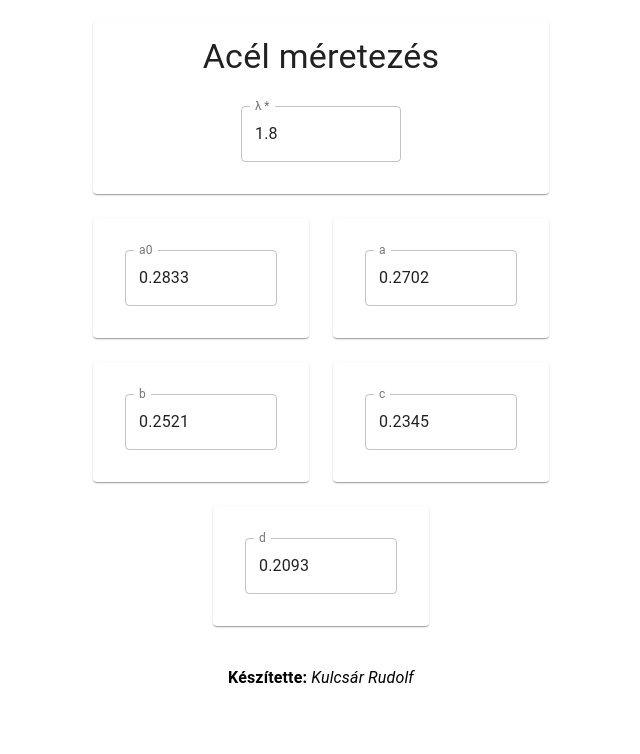
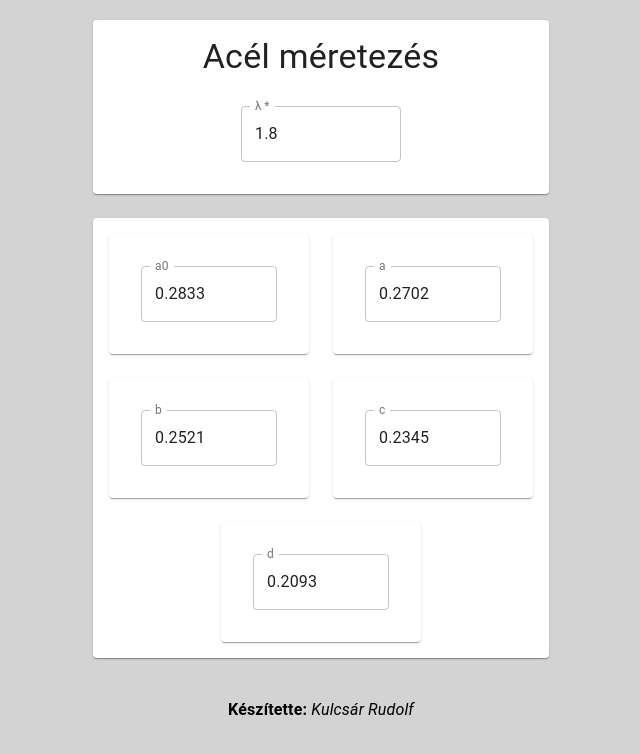
Before and after one commit to kulcsarrudolf/acel-meretezes, a React (Create React App) app: page / in a window 1280 px wide. Shown: the top 754 px of the page, without its empty margins (319-959 px from the left). Built offline with nearby package versions, Linux system fonts and the light colour scheme.

Commit message:
Minor Updates

```diff
--- a/public/index.html
+++ b/public/index.html
@@ -22,6 +22,12 @@
       Learn how to configure a non-root public URL by running `npm run build`.
     -->
   <title>Acél méretezés</title>
+
+  <style>
+    body {
+      background-color: lightgray;
+    }
+  </style>
 </head>
 
 <body>
--- a/src/App.tsx
+++ b/src/App.tsx
@@ -72,6 +72,16 @@ function App() {
           </Paper>
         </Grid>
         {isValidInput && (
+          <Grid item xs={12} justifyContent="center" alignItems="center">
+            <Paper className={classes.paper}>
+              <Grid
+                container
+                direction="row"
+                justifyContent="center"
+                alignItems="center"
+                spacing={3}
+              >
+                {/* {isValidInput && ( */}
                 <>
                   {['a0', 'a', 'b', 'c', 'd'].map((valueType) => (
                     <Grid item xs={6} key={uuidv4()}>
@@ -90,6 +100,10 @@ function App() {
                     </Grid>
                   ))}
                 </>
+                {/* )} */}
+              </Grid>
+            </Paper>
+          </Grid>
         )}
         <Grid item xs={12}>
           <Typography className={classes.paper}>
```
Lines whose indentation alone changed are shown as unchanged.
